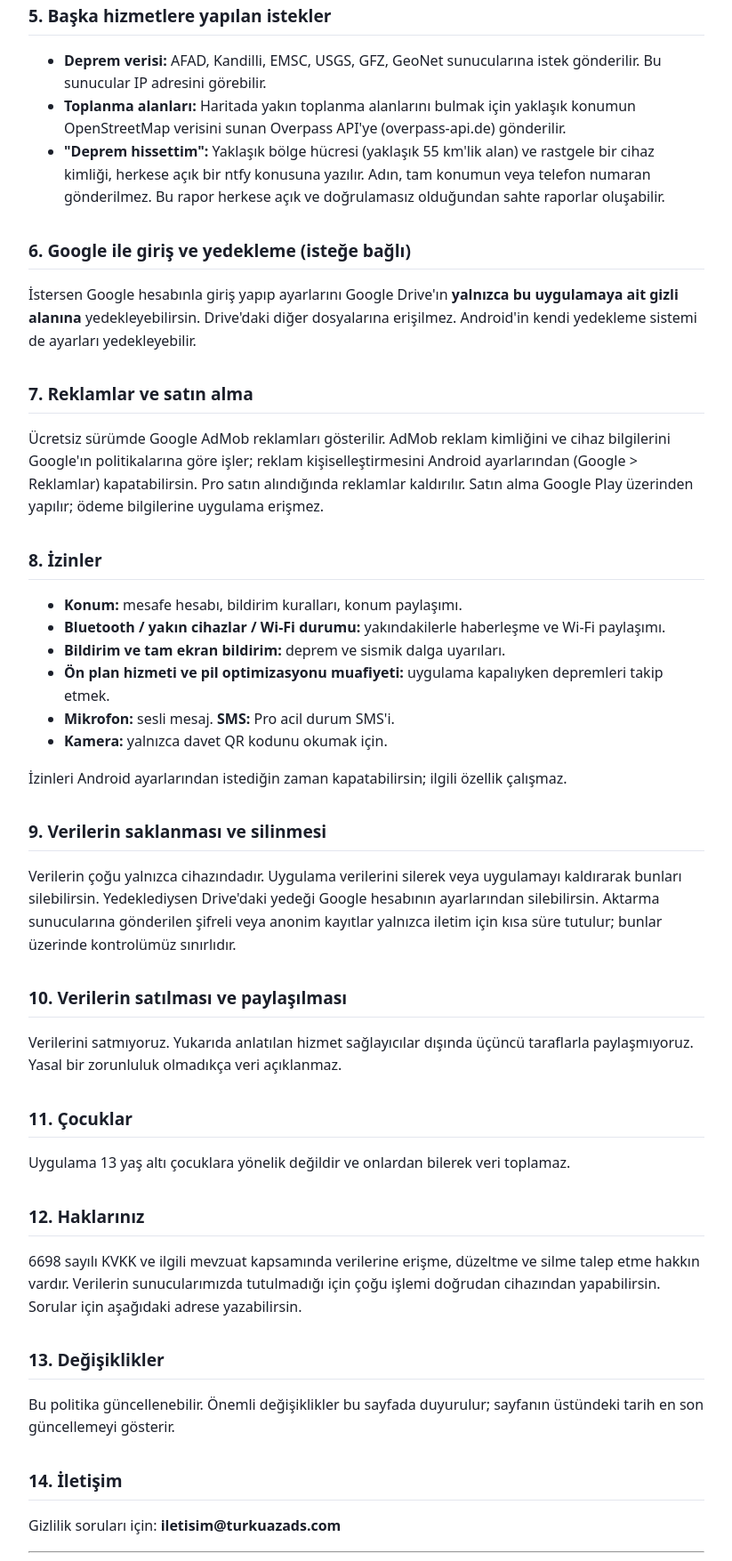
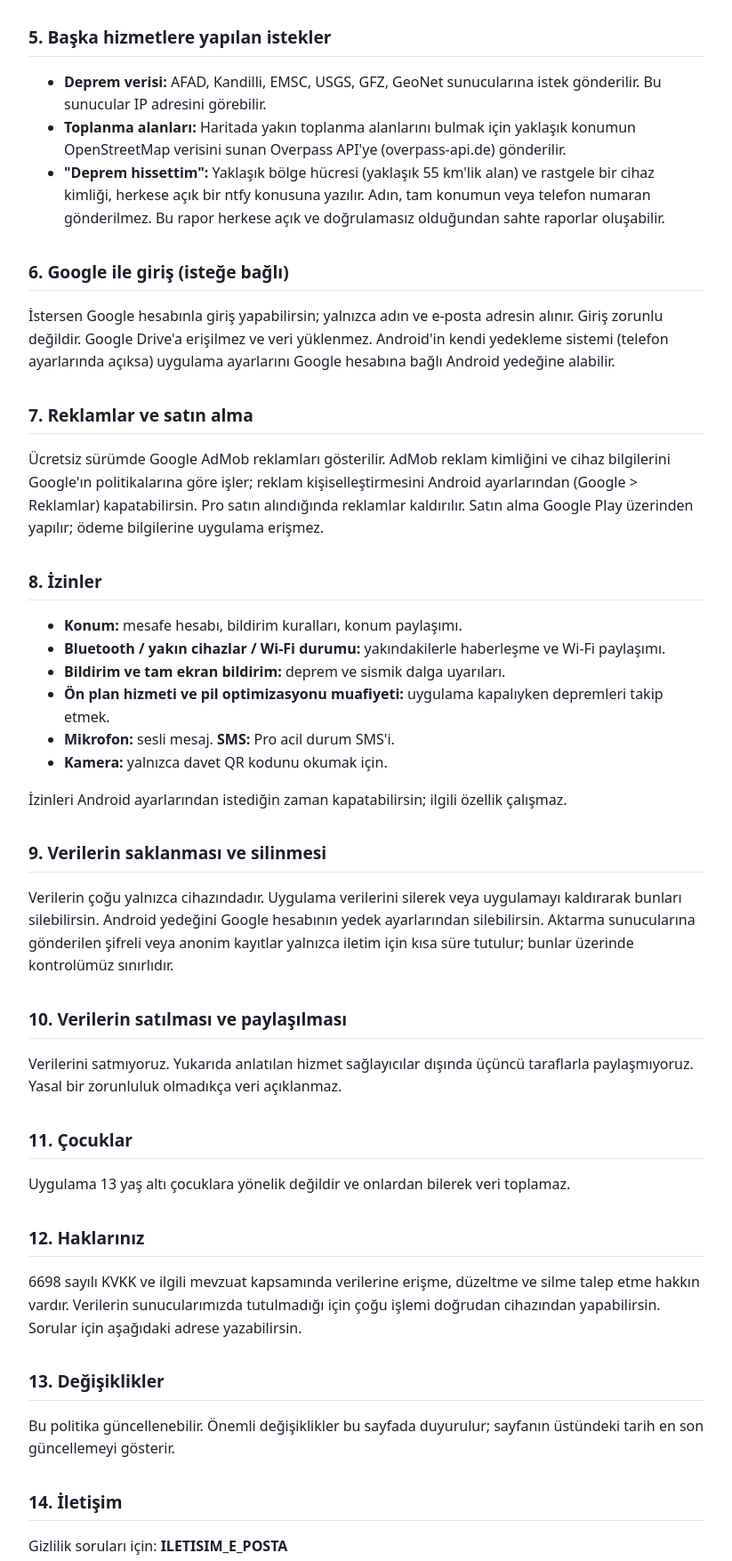
Before and after one commit to feritbycn/Deprem, a plain HTML site: page docs/index.html in a window 1280 px wide. Shown: the part 1707-3462 px from the top of the page at 89% size, without its empty margins (228-1051 px from the left). Drawn offline with Linux system fonts and the light colour scheme.

Commit message:
Update index.html

```diff
--- a/docs/index.html
+++ b/docs/index.html
@@ -35,7 +35,7 @@
 <tr><td>Telefon numarası (isteğe bağlı)</td><td>Pro özelliği: internet ve yakın cihaz yokken yakınlarına acil durum SMS'i. Numaraları sen eklersin; rehberin okunmaz.</td><td>Yalnızca cihazında saklanır; SMS operatörün üzerinden gider.</td></tr>
 <tr><td>Ses (mikrofon)</td><td>Yalnızca sen sesli mesaj kaydettiğinde.</td><td>Mesajı gönderdiğin kişilere.</td></tr>
 <tr><td>Hareket sensörü</td><td>Cihazda deprem sarsıntısı algılamak.</td><td>Cihazdan çıkmaz.</td></tr>
-<tr><td>Ayarlar ve tercihler</td><td>Uygulamanın çalışması; isteğe bağlı yedekleme.</td><td>Cihazda. Yedekleme açıksa Google Drive'daki gizli uygulama alanına (Bölüm 6).</td></tr>
+<tr><td>Ayarlar ve tercihler</td><td>Uygulamanın çalışması.</td><td>Cihazda. Android'in kendi yedekleme sistemi açıksa Google hesabına bağlı Android yedeğinde (Bölüm 6).</td></tr>
 <tr><td>Reklam kimliği ve cihaz bilgisi</td><td>Reklam göstermek ve ölçmek.</td><td>Google AdMob (Bölüm 7).</td></tr>
 </table>
 
@@ -52,8 +52,8 @@
 <li><strong>"Deprem hissettim":</strong> Yaklaşık bölge hücresi (yaklaşık 55 km'lik alan) ve rastgele bir cihaz kimliği, herkese açık bir ntfy konusuna yazılır. Adın, tam konumun veya telefon numaran gönderilmez. Bu rapor herkese açık ve doğrulamasız olduğundan sahte raporlar oluşabilir.</li>
 </ul>
 
-<h2>6. Google ile giriş ve yedekleme (isteğe bağlı)</h2>
-<p>İstersen Google hesabınla giriş yapıp ayarlarını Google Drive'ın <strong>yalnızca bu uygulamaya ait gizli alanına</strong> yedekleyebilirsin. Drive'daki diğer dosyalarına erişilmez. Android'in kendi yedekleme sistemi de ayarları yedekleyebilir.</p>
+<h2>6. Google ile giriş (isteğe bağlı)</h2>
+<p>İstersen Google hesabınla giriş yapabilirsin; yalnızca adın ve e-posta adresin alınır. Giriş zorunlu değildir. Google Drive'a erişilmez ve veri yüklenmez. Android'in kendi yedekleme sistemi (telefon ayarlarında açıksa) uygulama ayarlarını Google hesabına bağlı Android yedeğine alabilir.</p>
 
 <h2>7. Reklamlar ve satın alma</h2>
 <p>Ücretsiz sürümde Google AdMob reklamları gösterilir. AdMob reklam kimliğini ve cihaz bilgilerini Google'ın politikalarına göre işler; reklam kişiselleştirmesini Android ayarlarından (Google &gt; Reklamlar) kapatabilirsin. Pro satın alındığında reklamlar kaldırılır. Satın alma Google Play üzerinden yapılır; ödeme bilgilerine uygulama erişmez.</p>
@@ -70,7 +70,7 @@
 <p>İzinleri Android ayarlarından istediğin zaman kapatabilirsin; ilgili özellik çalışmaz.</p>
 
 <h2>9. Verilerin saklanması ve silinmesi</h2>
-<p>Verilerin çoğu yalnızca cihazındadır. Uygulama verilerini silerek veya uygulamayı kaldırarak bunları silebilirsin. Yedeklediysen Drive'daki yedeği Google hesabının ayarlarından silebilirsin. Aktarma sunucularına gönderilen şifreli veya anonim kayıtlar yalnızca iletim için kısa süre tutulur; bunlar üzerinde kontrolümüz sınırlıdır.</p>
+<p>Verilerin çoğu yalnızca cihazındadır. Uygulama verilerini silerek veya uygulamayı kaldırarak bunları silebilirsin. Android yedeğini Google hesabının yedek ayarlarından silebilirsin. Aktarma sunucularına gönderilen şifreli veya anonim kayıtlar yalnızca iletim için kısa süre tutulur; bunlar üzerinde kontrolümüz sınırlıdır.</p>
 
 <h2>10. Verilerin satılması ve paylaşılması</h2>
 <p>Verilerini satmıyoruz. Yukarıda anlatılan hizmet sağlayıcılar dışında üçüncü taraflarla paylaşmıyoruz. Yasal bir zorunluluk olmadıkça veri açıklanmaz.</p>
@@ -85,10 +85,10 @@
 <p>Bu politika güncellenebilir. Önemli değişiklikler bu sayfada duyurulur; sayfanın üstündeki tarih en son güncellemeyi gösterir.</p>
 
 <h2>14. İletişim</h2>
-<p>Gizlilik soruları için: <strong>iletisim@turkuazads.com</strong></p>
+<p>Gizlilik soruları için: <strong>ILETISIM_E_POSTA</strong></p>
 
 <hr>
 <h2>English summary</h2>
-<p>Deprem Kalkanı is a free earthquake alert and emergency messaging app. It does not require an account and does not sell data. Location is processed on-device and shared only when you choose to send an SOS/location message to nearby users (public, via Bluetooth/Wi-Fi Nearby Connections) or to relatives you invited (end-to-end encrypted, relayed through ntfy.sh). Earthquake data is fetched from public sources (AFAD, Kandilli, EMSC, USGS, GFZ, GeoNet); approximate location is sent to Overpass API to find assembly points. Optional Google Drive backup uses only the app's private data folder. Ads are served by Google AdMob; Pro (one-time purchase) removes ads. Not an official government app and does not predict earthquakes. Contact: see section 14.</p>
+<p>Deprem Kalkanı is a free earthquake alert and emergency messaging app. It does not require an account and does not sell data. Location is processed on-device and shared only when you choose to send an SOS/location message to nearby users (public, via Bluetooth/Wi-Fi Nearby Connections) or to relatives you invited (end-to-end encrypted, relayed through ntfy.sh). Earthquake data is fetched from public sources (AFAD, Kandilli, EMSC, USGS, GFZ, GeoNet); approximate location is sent to Overpass API to find assembly points. The app does not access Google Drive. Ads are served by Google AdMob; Pro (monthly or yearly subscription via Google Play) removes ads. Not an official government app and does not predict earthquakes. Contact: see section 14.</p>
 </body>
 </html>
```
